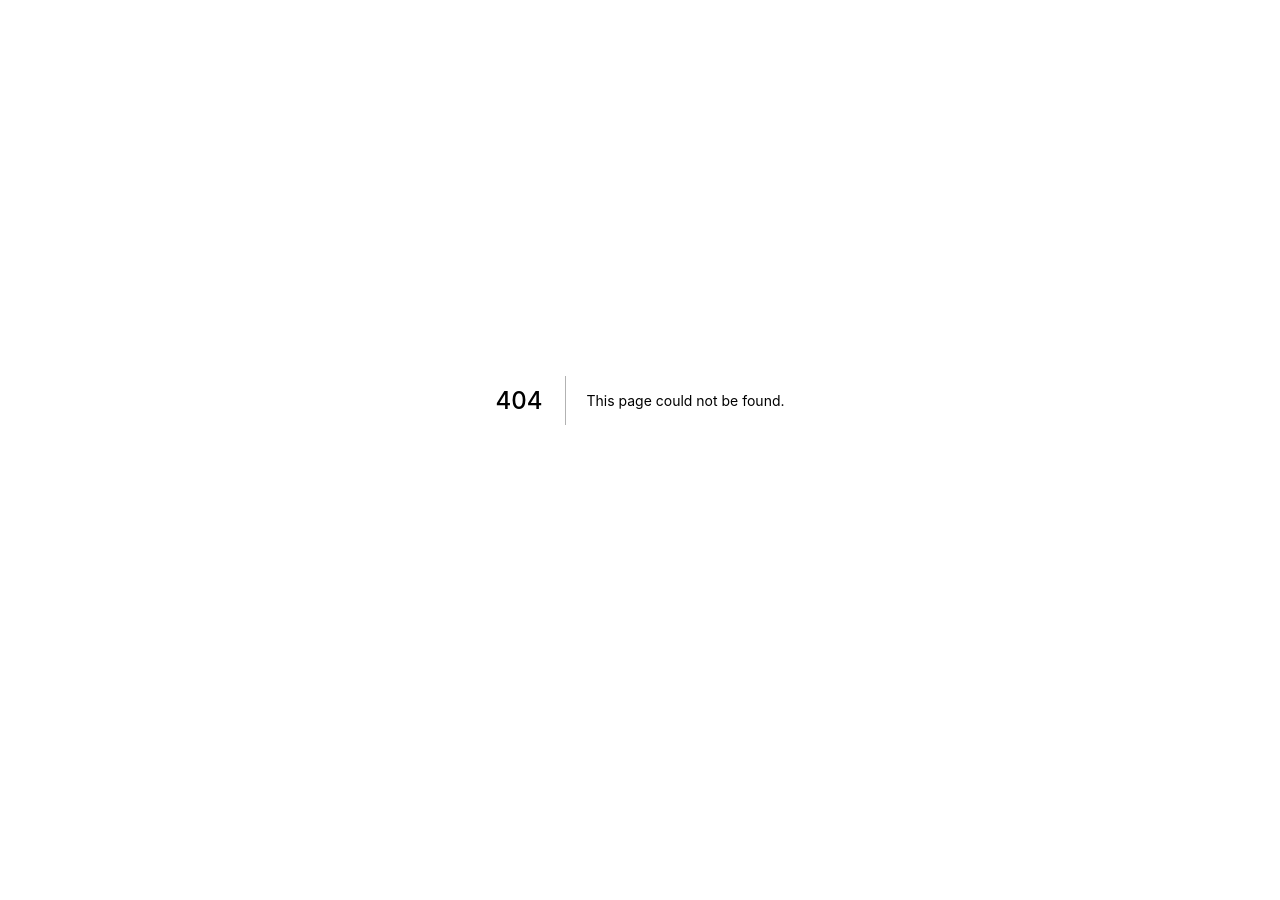
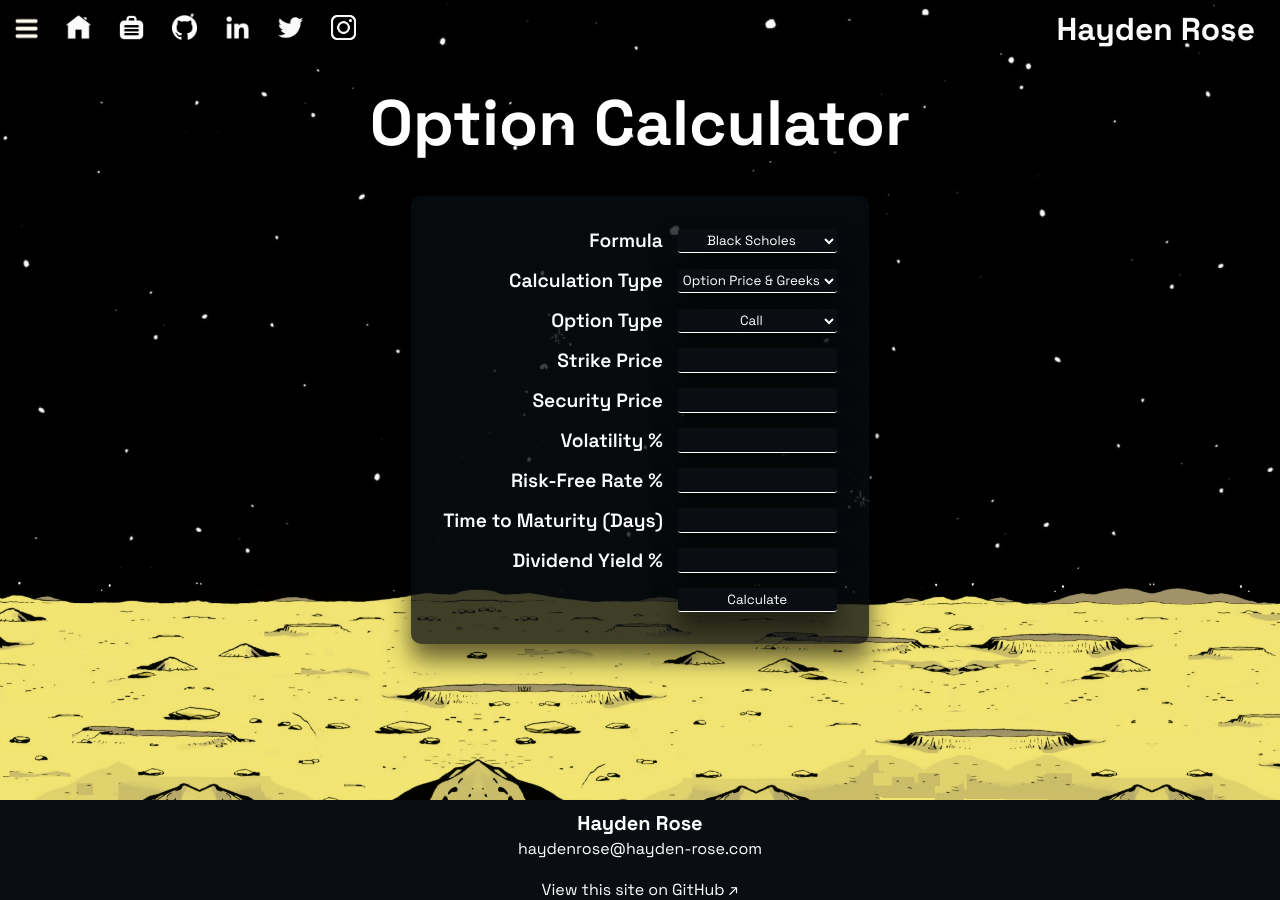
Before and after one commit to hayden4r4/personal-website-frontend, a Next.js app: page /optioncalculator in a window 1280 px wide. Before the commit this address had no page. Before the commit the page ends 800 px from the top, so only its background shows below. Built offline with nearby package versions, Linux system fonts and the light colour scheme.

Commit message:
renamed black scholes references to option calculator due to addition of black76, to make things more generic

```diff
--- a/components/Index/IndexBody.tsx
+++ b/components/Index/IndexBody.tsx
@@ -1,4 +1,3 @@
-import styles from "../../public/static/styles/utilities/_constants.module.scss";
 import textShadowGenerator from "../Utilities/TextEffects";
 import * as PropTypes from "../Utilities/PropTypes";
 
--- a/components/NavigationMenu/NavigationMenu.tsx
+++ b/components/NavigationMenu/NavigationMenu.tsx
@@ -13,10 +13,10 @@ export default function NavigationMenu({
 		>
 			<ul className="navigationMenuList">
 				<li className="navigationMenuListItem">
-					<Link href="/blackscholes" title="Black Scholes Calculator">
+					<Link href="/optioncalculator" title="Option Calculator">
 						<a
 							className="navigationMenuLink"
-							title="Option Pricer using Black-Scholes"
+							title="Option Calculator using Black-Scholes or Black76"
 						>
 							Option Calculator
 						</a>
--- a/components/BlackScholes/BlackScholesBody.tsx
+++ b/components/OptionCalc/OptionCalc.tsx
@@ -1,10 +1,9 @@
 import { useState, FormEvent } from "react";
-import dynamic from "next/dynamic";
 
 import textShadowGenerator from "../Utilities/TextEffects";
 import * as PropTypes from "../Utilities/PropTypes";
 
-export default function BlackScholesBody({
+export default function OptionCalcBody({
 	headerShadowColor,
 }: PropTypes.TopBarProps) {
 	const FormulaType = Object.freeze({
@@ -17,11 +16,11 @@ export default function BlackScholesBody({
 			case FormulaType.BlackScholes:
 				return (
 					<>
-						<label className="blackScholesFormLabel" htmlFor="dividendYield">
+						<label className="optionCalcFormLabel" htmlFor="dividendYield">
 							Dividend Yield %
 						</label>
 						<input
-							className="blackScholesFormInput"
+							className="optionCalcFormInput"
 							type="number"
 							id="dividendYield"
 							name="dividendYield"
@@ -47,11 +46,11 @@ export default function BlackScholesBody({
 			case CalcType.PriceGreeks:
 				return (
 					<>
-						<label className="blackScholesFormLabel" htmlFor="Volatility">
+						<label className="optionCalcFormLabel" htmlFor="Volatility">
 							Volatility %
 						</label>
 						<input
-							className="blackScholesFormInput"
+							className="optionCalcFormInput"
 							type="number"
 							id="Volatility"
 							name="Volatility"
@@ -66,11 +65,11 @@ export default function BlackScholesBody({
 			case CalcType.Volatility:
 				return (
 					<>
-						<label className="blackScholesFormLabel" htmlFor="optionPrice">
+						<label className="optionCalcFormLabel" htmlFor="optionPrice">
 							Option Price
 						</label>
 						<input
-							className="blackScholesFormInput"
+							className="optionCalcFormInput"
 							type="number"
 							id="optionPrice"
 							name="optionPrice"
@@ -92,21 +91,21 @@ export default function BlackScholesBody({
 		CalcType.PriceGreeks
 	);
 
-	const [blackScholesResult, setBlackScholesResult] = useState<Result>(
+	const [optionCalcResult, setOptionCalcResult] = useState<Result>(
 		{} as Result
 	);
 
-	const clearBlackScholesResult = () => {
-		setBlackScholesResult({} as Result);
+	const clearOptionCalcResult = () => {
+		setOptionCalcResult({} as Result);
 	};
 
 	function handleFormulaType(event: any) {
-		clearBlackScholesResult();
+		clearOptionCalcResult();
 		setSelectedFormulaType(Number(event.target.value));
 	}
 
 	function handleCalcType(event: any) {
-		clearBlackScholesResult();
+		clearOptionCalcResult();
 		setSelectedCalcType(Number(event.target.value));
 	}
 
@@ -136,9 +135,9 @@ export default function BlackScholesBody({
 			case FormulaType.BlackScholes:
 				return (
 					<>
-						<li id="blackScholesResultListItem">
+						<li id="optionCalcResultListItem">
 							Epsilon:
-							{Number(blackScholesResult.result.greeks.epsilon.toFixed(4))}
+							{Number(optionCalcResult.result.greeks.epsilon.toFixed(4))}
 						</li>
 					</>
 				);
@@ -148,10 +147,6 @@ export default function BlackScholesBody({
 	const HandleSubmit = async (event: FormEvent) => {
 		event.preventDefault();
 		const form = event.target as HTMLFormElement;
-		// const BlackWasmComponent = dynamic({
-		// 	loader: async () => {
-		// 		const bs = await import("@haydenr4/blackscholes_wasm");
-		// 		const b76 = await import("@haydenr4/black76_wasm");
 
 		async function getInputs(formulaType: number) {
 			switch (formulaType) {
@@ -214,7 +209,7 @@ export default function BlackScholesBody({
 					calcType: Number(selectedCalcType),
 					result: resultPriceGreeks,
 				};
-				setBlackScholesResult(result);
+				setOptionCalcResult(result);
 
 				break;
 
@@ -228,7 +223,7 @@ export default function BlackScholesBody({
 					calcType: Number(selectedCalcType),
 					result: resultVolatility,
 				};
-				setBlackScholesResult(result2);
+				setOptionCalcResult(result2);
 				break;
 		}
 		// return () => <></>;
@@ -236,86 +231,80 @@ export default function BlackScholesBody({
 		// });
 	};
 
-	function getBlackScholesResult() {
-		if (blackScholesResult === ({} as Result)) {
+	function getOptionCalcResult() {
+		if (optionCalcResult === ({} as Result)) {
 			return <></>;
 		} else {
-			switch (blackScholesResult.calcType) {
+			switch (optionCalcResult.calcType) {
 				case CalcType.PriceGreeks:
 					return (
 						<>
-							<ul id="blackScholesResultList">
-								<li id="blackScholesResultListItem">
+							<ul id="optionCalcResultList">
+								<li id="optionCalcResultListItem">
 									Option Price:{" "}
-									{Number(blackScholesResult.result.optionPrice.toFixed(4))}
+									{Number(optionCalcResult.result.optionPrice.toFixed(4))}
 								</li>
-								<li id="blackScholesResultListItem">
+								<li id="optionCalcResultListItem">
 									Delta:{" "}
-									{Number(blackScholesResult.result.greeks.delta.toFixed(4))}
+									{Number(optionCalcResult.result.greeks.delta.toFixed(4))}
 								</li>
-								<li id="blackScholesResultListItem">
+								<li id="optionCalcResultListItem">
 									Gamma:{" "}
-									{Number(blackScholesResult.result.greeks.gamma.toFixed(4))}
+									{Number(optionCalcResult.result.greeks.gamma.toFixed(4))}
 								</li>
-								<li id="blackScholesResultListItem">
+								<li id="optionCalcResultListItem">
 									Theta:{" "}
-									{Number(blackScholesResult.result.greeks.theta.toFixed(4))}
+									{Number(optionCalcResult.result.greeks.theta.toFixed(4))}
 								</li>
-								<li id="blackScholesResultListItem">
-									Vega:{" "}
-									{Number(blackScholesResult.result.greeks.vega.toFixed(4))}
+								<li id="optionCalcResultListItem">
+									Vega: {Number(optionCalcResult.result.greeks.vega.toFixed(4))}
 								</li>
-								<li id="blackScholesResultListItem">
-									Rho: {Number(blackScholesResult.result.greeks.rho.toFixed(4))}
+								<li id="optionCalcResultListItem">
+									Rho: {Number(optionCalcResult.result.greeks.rho.toFixed(4))}
 								</li>
 								{showEpsilon(selectedFormulaType)}
-								<li id="blackScholesResultListItem">
+								<li id="optionCalcResultListItem">
 									Lambda:{" "}
-									{Number(blackScholesResult.result.greeks.lambda.toFixed(4))}
+									{Number(optionCalcResult.result.greeks.lambda.toFixed(4))}
 								</li>
-								<li id="blackScholesResultListItem">
+								<li id="optionCalcResultListItem">
 									Vanna:{" "}
-									{Number(blackScholesResult.result.greeks.vanna.toFixed(4))}
+									{Number(optionCalcResult.result.greeks.vanna.toFixed(4))}
 								</li>
-								<li id="blackScholesResultListItem">
+								<li id="optionCalcResultListItem">
 									Charm:{" "}
-									{Number(blackScholesResult.result.greeks.charm.toFixed(4))}
+									{Number(optionCalcResult.result.greeks.charm.toFixed(4))}
 								</li>
-								<li id="blackScholesResultListItem">
-									Veta:{" "}
-									{Number(blackScholesResult.result.greeks.veta.toFixed(4))}
+								<li id="optionCalcResultListItem">
+									Veta: {Number(optionCalcResult.result.greeks.veta.toFixed(4))}
 								</li>
-								<li id="blackScholesResultListItem">
+								<li id="optionCalcResultListItem">
 									Vomma:{" "}
-									{Number(blackScholesResult.result.greeks.vomma.toFixed(4))}
+									{Number(optionCalcResult.result.greeks.vomma.toFixed(4))}
 								</li>
-								<li id="blackScholesResultListItem">
+								<li id="optionCalcResultListItem">
 									Speed:{" "}
-									{Number(blackScholesResult.result.greeks.speed.toFixed(4))}
+									{Number(optionCalcResult.result.greeks.speed.toFixed(4))}
 								</li>
-								<li id="blackScholesResultListItem">
+								<li id="optionCalcResultListItem">
 									Zomma:{" "}
-									{Number(blackScholesResult.result.greeks.zomma.toFixed(4))}
+									{Number(optionCalcResult.result.greeks.zomma.toFixed(4))}
 								</li>
-								<li id="blackScholesResultListItem">
+								<li id="optionCalcResultListItem">
 									Color:{" "}
-									{Number(blackScholesResult.result.greeks.color.toFixed(4))}
+									{Number(optionCalcResult.result.greeks.color.toFixed(4))}
 								</li>
-								<li id="blackScholesResultListItem">
+								<li id="optionCalcResultListItem">
 									Ultima:{" "}
-									{Number(blackScholesResult.result.greeks.ultima.toFixed(4))}
+									{Number(optionCalcResult.result.greeks.ultima.toFixed(4))}
 								</li>
-								<li id="blackScholesResultListItem">
+								<li id="optionCalcResultListItem">
 									Dual Delta:
-									{Number(
-										blackScholesResult.result.greeks.dual_delta.toFixed(4)
-									)}
+									{Number(optionCalcResult.result.greeks.dual_delta.toFixed(4))}
 								</li>
-								<li id="blackScholesResultListItem">
+								<li id="optionCalcResultListItem">
 									Dual Gamma:{" "}
-									{Number(
-										blackScholesResult.result.greeks.dual_gamma.toFixed(4)
-									)}
+									{Number(optionCalcResult.result.greeks.dual_gamma.toFixed(4))}
 								</li>
 							</ul>
 						</>
@@ -323,10 +312,10 @@ export default function BlackScholesBody({
 				case CalcType.Volatility:
 					return (
 						<>
-							<ul id="blackScholesResultList">
-								<li id="blackScholesResultListItem">
+							<ul id="optionCalcResultList">
+								<li id="optionCalcResultListItem">
 									Volatility:{" "}
-									{Number(blackScholesResult.result.volatility.toFixed(4))}%
+									{Number(optionCalcResult.result.volatility.toFixed(4))}%
 								</li>
 							</ul>
 						</>
@@ -336,56 +325,56 @@ export default function BlackScholesBody({
 	}
 
 	return (
-		<div id="blackScholesBody">
+		<div id="optionCalcBody">
 			<h1
-				id="blackScholesHeader"
+				id="optionCalcHeader"
 				style={{
 					textShadow: textShadowGenerator(0, 0.1, 0.0025, headerShadowColor),
 				}}
 			>
 				Option Calculator
 			</h1>
-			<form id="blackScholesForm" onSubmit={HandleSubmit}>
-				<label className="blackScholesFormLabel" htmlFor="formulaType">
+			<form id="optionCalcForm" onSubmit={HandleSubmit}>
+				<label className="optionCalcFormLabel" htmlFor="formulaType">
 					Formula
 				</label>
 				<select
 					name="formulaType"
-					className="blackScholesFormInput dropdown"
+					className="optionCalcFormInput dropdown"
 					value={selectedFormulaType}
 					onChange={handleFormulaType}
 				>
 					<option value={FormulaType.BlackScholes}>Black Scholes</option>
 					<option value={FormulaType.Black76}>Black 76</option>
 				</select>
-				<label className="blackScholesFormLabel" htmlFor="calcType">
+				<label className="optionCalcFormLabel" htmlFor="calcType">
 					Calculation Type
 				</label>
 				<select
 					name="calcType"
-					className="blackScholesFormInput dropdown"
+					className="optionCalcFormInput dropdown"
 					value={selectedCalcType}
 					onChange={handleCalcType}
 				>
 					<option value={CalcType.PriceGreeks}>Option Price & Greeks</option>
 					<option value={CalcType.Volatility}>Volatility (IV%)</option>
 				</select>
-				<label className="blackScholesFormLabel" htmlFor="optionType">
+				<label className="optionCalcFormLabel" htmlFor="optionType">
 					Option Type
 				</label>
 				<select
 					name="optionType"
-					className="blackScholesFormInput dropdown"
-					onChange={clearBlackScholesResult}
+					className="optionCalcFormInput dropdown"
+					onChange={clearOptionCalcResult}
 				>
 					<option value={OptionType.call}>Call</option>
 					<option value={OptionType.put}>Put</option>
 				</select>
-				<label className="blackScholesFormLabel" htmlFor="strikePrice">
+				<label className="optionCalcFormLabel" htmlFor="strikePrice">
 					Strike Price
 				</label>
 				<input
-					className="blackScholesFormInput"
+					className="optionCalcFormInput"
 					type="number"
 					id="strikePrice"
 					name="strikePrice"
@@ -394,11 +383,11 @@ export default function BlackScholesBody({
 					step="any"
 					required
 				/>
-				<label className="blackScholesFormLabel" htmlFor="securityPrice">
+				<label className="optionCalcFormLabel" htmlFor="securityPrice">
 					Security Price
 				</label>
 				<input
-					className="blackScholesFormInput"
+					className="optionCalcFormInput"
 					type="number"
 					id="securityPrice"
 					name="securityPrice"
@@ -410,11 +399,11 @@ export default function BlackScholesBody({
 
 				{showCalcTypeFields(selectedCalcType)}
 
-				<label className="blackScholesFormLabel" htmlFor="rfRate">
+				<label className="optionCalcFormLabel" htmlFor="rfRate">
 					Risk-Free Rate %
 				</label>
 				<input
-					className="blackScholesFormInput"
+					className="optionCalcFormInput"
 					type="number"
 					id="rfRate"
 					name="rfRate"
@@ -423,11 +412,11 @@ export default function BlackScholesBody({
 					step="any"
 					required
 				/>
-				<label className="blackScholesFormLabel" htmlFor="timeToMaturity">
+				<label className="optionCalcFormLabel" htmlFor="timeToMaturity">
 					Time to Maturity (Days)
 				</label>
 				<input
-					className="blackScholesFormInput"
+					className="optionCalcFormInput"
 					type="number"
 					id="timeToMaturity"
 					name="timeToMaturity"
@@ -441,13 +430,13 @@ export default function BlackScholesBody({
 
 				<br></br>
 				<input
-					className="blackScholesFormInput"
+					className="optionCalcFormInput"
 					type="submit"
-					id="blackScholesFormCalculate"
+					id="optionCalcFormCalculate"
 					value="Calculate"
 				/>
 			</form>
-			<div id="blackScholesResult">{getBlackScholesResult()}</div>
+			<div id="optionCalcResult">{getOptionCalcResult()}</div>
 		</div>
 	);
 }
--- a/pages/_app.tsx
+++ b/pages/_app.tsx
@@ -2,7 +2,7 @@ import "../public/static/styles/main.scss";
 import '../public/static/styles/index.scss';
 import '../public/static/styles/portfolio.scss';
 import '../public/static/styles/about.scss';
-import '../public/static/styles/blackscholes.scss';
+import '../public/static/styles/optioncalc.scss';
 
 import { AppProps } from 'next/app';
 
--- a/pages/index.tsx
+++ b/pages/index.tsx
@@ -1,10 +1,7 @@
-import Image from "next/future/image";
 import Head from "next/head";
 import TopBar from "../components/TopBar/TopBar";
 import IndexBody from "../components/Index/IndexBody";
 import Footer from "../components/Footer/Footer";
-
-import Mars from "../public/static/images/mars.png";
 
 import styles from "../public/static/styles/utilities/_constants.module.scss";
 
--- a/pages/blackscholes.tsx
+++ b/pages/optioncalculator.tsx
@@ -1,15 +1,15 @@
 import Head from "next/head";
 
-import BlackScholesBody from "../components/BlackScholes/BlackScholesBody";
+import OptionCalcBody from "../components/OptionCalc/OptionCalc";
 
 import TopBar from "../components/TopBar/TopBar";
 import Footer from "../components/Footer/Footer";
 
 import styles from "../public/static/styles/utilities/_constants.module.scss";
 
-export default function BlackScholes() {
+export default function OptionCalculator() {
 	return (
-		<div id="blackScholesApp">
+		<div id="optionCalcApp">
 			<Head>
 				<title>Option Pricer - Hayden Rose</title>
 				<meta
@@ -19,9 +19,9 @@ export default function BlackScholes() {
 				<meta name="darkreader-lock" />
 				<meta name="color-scheme" content="light" />
 			</Head>
-			<div id="blackScholesView">
+			<div id="optionCalcView">
 				<TopBar headerShadowColor={styles.yellowDark} />
-				<BlackScholesBody headerShadowColor={styles.yellowDark} />
+				<OptionCalcBody headerShadowColor={styles.yellowDark} />
 			</div>
 			<Footer />
 		</div>
--- a/public/static/styles/navigationMenu.scss
+++ b/public/static/styles/navigationMenu.scss
@@ -70,7 +70,7 @@
  .navigationMenuList {
 	font-family: "Space Grotesk Bold";
 	color: c.$off-white;
-	font-size: 2em;
+	font-size: 1.8em;
 	list-style: none;
 	display: block;
 	padding: 0px 20px;
--- a/public/static/styles/blackscholes.scss
+++ b/public/static/styles/optioncalc.scss
@@ -4,14 +4,14 @@
 @use "utilities/fonts";
 @use "topBar";
 
-#blackScholesApp {
+#optionCalcApp {
 	height: 100%;
 	width: 100%;
 	position: absolute;
 	z-index: -1;
 }
 
-#blackScholesView {
+#optionCalcView {
 	background-image: url("../images/mars-yellow.png");
 	background-repeat: no-repeat;
 	background-position: center top;
@@ -26,23 +26,23 @@
 	// -moz-animation: 0.8s linear 0s 1 blur;
 }
 
-#blackScholesApp .navigationMenu,
-#blackScholesApp .navigationMenu.showMenu {
+#optionCalcApp .navigationMenu,
+#optionCalcApp .navigationMenu.showMenu {
 	background-color: c.$yellow-transparent;
 }
 
-#blackScholesApp #topBarHeading p:after {
+#optionCalcApp #topBarHeading p:after {
 	background: c.$yellow;
 }
 
-#blackScholesApp #blackScholesBody {
+#optionCalcApp #optionCalcBody {
 	z-index: 1;
 	padding-top: c.$top-bar-height;
 	height: calc(100% - c.$top-bar-height);
 	overflow-y: auto;
 }
 
-#blackScholesApp #blackScholesBody #blackScholesHeader {
+#optionCalcApp #optionCalcBody #optionCalcHeader {
 	text-align: center;
 	font-size: 4rem;
 	font-family: "Space Grotesk Bold";
@@ -51,7 +51,7 @@
 	padding-bottom: 2.5%;
 }
 
-#blackScholesApp #blackScholesBody #blackScholesForm {
+#optionCalcApp #optionCalcBody #optionCalcForm {
 	font-size: 1.2rem;
 	display: grid;
 	grid-template-columns: max-content max-content;
@@ -70,13 +70,13 @@
 	margin-bottom: 1.5%;
 }
 
-#blackScholesApp #blackScholesBody #blackScholesForm .blackScholesFormLabel {
+#optionCalcApp #optionCalcBody #optionCalcForm .optionCalcFormLabel {
 	color: white;
 	font-family: "Space Grotesk SemiBold";
 	text-align: right;
 }
 
-#blackScholesApp #blackScholesBody #blackScholesForm .blackScholesFormInput {
+#optionCalcApp #optionCalcBody #optionCalcForm .optionCalcFormInput {
 	background-color: c.$footer-black;
 	border-bottom: 1px solid white;
 	color: white;
@@ -89,28 +89,22 @@
 	box-shadow: 0 15px 25px rgba(0, 0, 0, 0.6);
 }
 
-#blackScholesApp
-	#blackScholesBody
-	#blackScholesForm
-	.blackScholesFormInput:focus {
+#optionCalcApp #optionCalcBody #optionCalcForm .optionCalcFormInput:focus {
 	outline: none !important;
 	border-bottom: 3px solid white;
 	transition: all 0.05s linear;
 	box-shadow: 0 15px 25px rgba(0, 0, 0, 1);
 }
 
-#blackScholesApp
-	#blackScholesBody
-	#blackScholesForm
-	#blackScholesFormCalculate:hover,
-.blackScholesFormInput.dropdown:hover {
+#optionCalcApp #optionCalcBody #optionCalcForm #optionCalcFormCalculate:hover,
+.optionCalcFormInput.dropdown:hover {
 	border-bottom: 3px solid white;
 	transition: all 0.05s linear;
 	box-shadow: 0 15px 25px rgba(0, 0, 0, 1);
 	cursor: pointer;
 }
 
-#blackScholesApp #blackScholesBody #blackScholesResult {
+#optionCalcApp #optionCalcBody #optionCalcResult {
 	font-size: 1.5rem;
 	display: grid;
 	grid-template-columns: max-content max-content;
@@ -130,7 +124,7 @@
 	max-width: 95%;
 }
 
-#blackScholesApp #blackScholesBody #blackScholesResult #blackScholesResultList {
+#optionCalcApp #optionCalcBody #optionCalcResult #optionCalcResultList {
 	list-style-type: none;
 	font-family: "Space Grotesk SemiBold";
 	font-size: 1.5rem;
@@ -142,10 +136,10 @@
 	padding-left: 3%;
 }
 
-// #blackScholesApp
-// 	#blackScholesBody
-// 	#blackScholesResult
-// 	#blackScholesResultListItem {
+// #optionCalcApp
+// 	#optionCalcBody
+// 	#optionCalcResult
+// 	#optionCalcResultListItem {
 // 	margin: 10px 0;
 // }
 
```
Also changed, not shown: components/Portfolio/PortfolioBody.tsx (+27 -2 lines).
